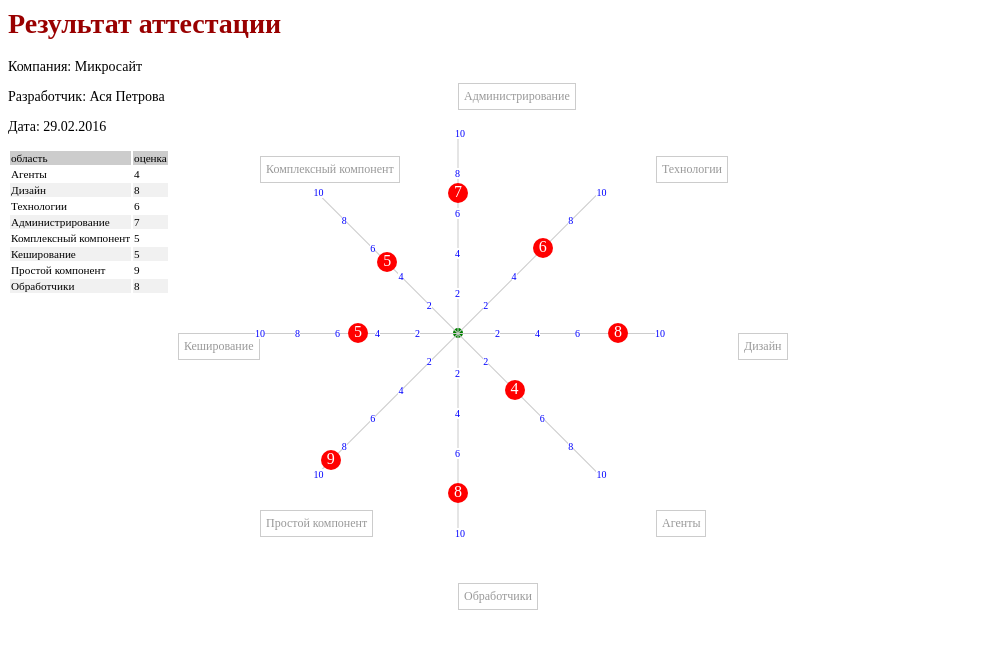
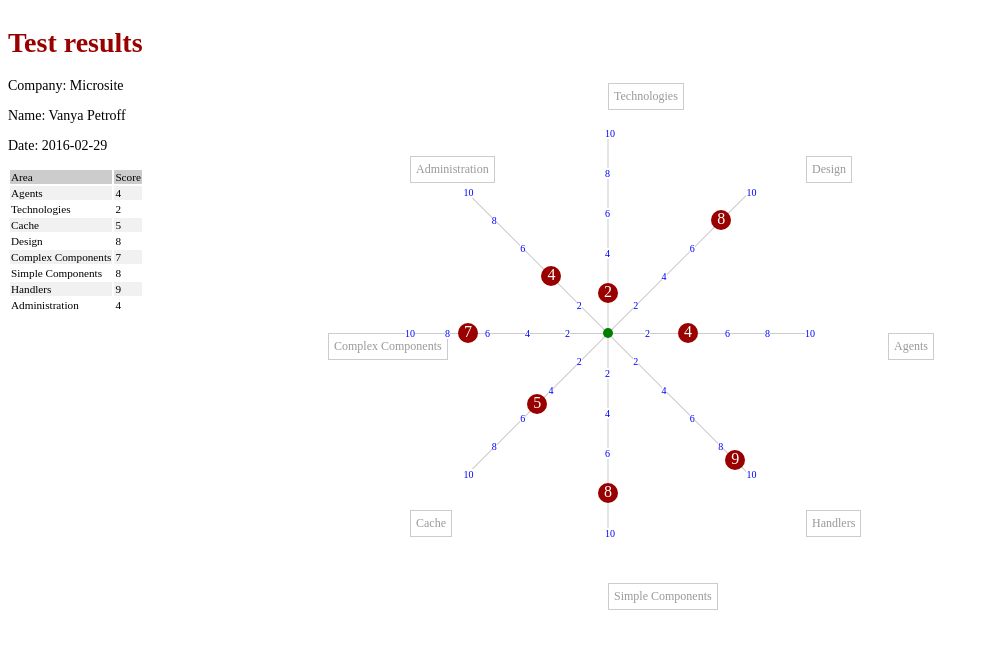
Before and after one commit to mskozhanova/javascript, a plain HTML site: page BitrixSkills/index.html in a window 1280 px wide. Shown: the whole page, without its empty margins (0-989 px from the left). Drawn offline with Linux system fonts and the light colour scheme.

Commit message:
new ajax engine for data presentation

```diff
--- /dev/null
+++ b/BitrixSkills/css/style.css
@@ -0,0 +1,95 @@
+* {
+  box-sizing: border-box;
+}
+#caption{
+	float:left;
+}
+#main{
+	float:left;
+}
+
+.main-content{
+	height: 650px;
+	position: relative;
+}
+
+@media (min-width: 966px)  {
+	#caption{
+		width:250px;
+	}
+	#main{
+		width:700px;
+	}
+}
+
+@media (min-width: 768px) and (max-width: 965px) {
+	#caption{
+		width:100%;
+	}
+	#main{
+		width:700px;
+	}
+}
+
+@media (max-width: 767px) {
+	#caption{
+		width:100%;
+	}
+	#main{
+		width:100%;
+	}
+}
+
+.main-content.test{
+	background: url(diagram.jpg) no-repeat;
+	background-position: 0px -200px;
+}
+.zero{
+	position: absolute;
+	background: green;
+}
+.axis{
+	height:0px;
+	border-bottom:1px solid #ccc;
+	position: absolute;
+}
+.axis-scale-points{
+	background: white;
+	color: blue;
+	font-size: 10px;
+	position: absolute;
+	z-index: +10;
+}
+.area-name{
+	position: absolute;
+	border: 1px solid #ccc;
+	padding:5px;
+	color: #999;
+	font-size: 12px;
+	width:auto;
+}
+.exam-point{
+	position: absolute;
+	background: #990000;
+	color:white;
+	z-index: 20;
+	text-align: center;
+}
+.titles{
+	font-size: 14px;
+	color:black;
+}
+.titles h1 {
+	color: #990000;
+}
+.results{
+	width:auto;
+	font-size: 70%;
+
+}
+.results tbody tr:nth-child(2n+1) td{
+	background: #f1f1f1;
+}
+.results thead tr{
+	background: #ccc;
+}
--- /dev/null
+++ b/BitrixSkills/dev-data/data.csv
@@ -0,0 +1,9 @@
+id;name;company;date;areacode;score
+123456;Vanya Petroff;Microsite;2016-02-29;agents;4
+123456;Vanya Petroff;Microsite;2016-02-29;tech;2
+123456;Vanya Petroff;Microsite;2016-02-29;cache;5
+123456;Vanya Petroff;Microsite;2016-02-29;design;8
+123456;Vanya Petroff;Microsite;2016-02-29;complex;7
+123456;Vanya Petroff;Microsite;2016-02-29;simple;8
+123456;Vanya Petroff;Microsite;2016-02-29;handlers;9
+123456;Vanya Petroff;Microsite;2016-02-29;adm;4
--- a/BitrixSkills/index.html
+++ b/BitrixSkills/index.html
@@ -2,12 +2,13 @@
 <html lang="ru">
 	<head>
 	    <meta charset="utf-8">
-    	<link rel="stylesheet" href="style.css">
+    	<link rel="stylesheet" href="css/style.css">
+    	<title></title>
 	</head>
 	<body>
-		<div id="main" class="main-content ">
-
-		</div>
-    	<script src="script.js"></script>
+		<div id="caption"></div>
+		<div id="main" class="main-content "></div>
+  		<script src="js/ajax-utils.js"></script>
+    	<script src="js/script.js"></script>
 	</body>
 </html>
--- /dev/null
+++ b/BitrixSkills/js/ajax-utils.js
@@ -0,0 +1,66 @@
+(function (global) {
+
+// Set up a namespace for our utility
+var ajaxUtils = {};
+
+
+// Returns an HTTP request object
+function getRequestObject() {
+  if (window.XMLHttpRequest) {
+    return (new XMLHttpRequest());
+  }
+  else if (window.ActiveXObject) {
+    // For very old IE browsers (optional)
+    return (new ActiveXObject("Microsoft.XMLHTTP"));
+  }
+  else {
+    global.alert("Ajax is not supported!");
+    return(null);
+  }
+}
+
+
+// Makes an Ajax GET request to 'requestUrl'
+ajaxUtils.sendGetRequest =
+  function(requestUrl, responseHandler, isJsonResponse) {
+    var request = getRequestObject();
+    request.onreadystatechange =
+      function() {
+        handleResponse(request,
+                       responseHandler,
+                       isJsonResponse);
+      };
+    request.open("GET", requestUrl, true);
+    request.send(null); // for POST only
+  };
+
+
+// Only calls user provided 'responseHandler'
+// function if response is ready
+// and not an error
+function handleResponse(request,
+                        responseHandler,
+                        isJsonResponse) {
+  if ((request.readyState == 4) &&
+     (request.status == 200)) {
+
+    // Default to isJsonResponse = true
+    if (isJsonResponse == undefined) {
+      isJsonResponse = true;
+    }
+
+    if (isJsonResponse) {
+      responseHandler(JSON.parse(request.responseText));
+    }
+    else {
+      responseHandler(request.responseText);
+    }
+  }
+}
+
+
+// Expose utility to the global object
+global.$ajaxUtils = ajaxUtils;
+
+
+})(window);
--- /dev/null
+++ b/BitrixSkills/js/script.js
@@ -0,0 +1,224 @@
+(function (global) {
+
+	var dc = {};
+
+	var resultUrl = "snippets/result-table.html";
+	var resultRowUrl = "snippets/result-row.html";
+	var devDataUrl = "dev-data/data.csv";
+	var areasDataUrl = "dev-data/areas.txt";
+	var langUrl = "lang/{{lang}}.txt";
+	var mainSelector = "#main";
+	var textSelector = "#caption";
+
+	// Convinience function for inserting innerHTML for 'select'
+	var insertHtml = function (selector, html) {
+	  var targetElem = document.querySelector(selector);
+	  targetElem.innerHTML = html;
+	};
+
+	// Show loading icon inside element identified by 'selector'.
+	var showLoading = function (selector) {
+	  var html = "<div class='text-center'>";
+	  html += "<img src='img/ajax-loader.gif'></div>";
+	  insertHtml(selector, html);
+	};
+
+	// Return substitute of '{{propName}}'
+	// with propValue in given 'string'
+	var insertProperty = function (string, propName, propValue) {
+	  var propToReplace = "{{" + propName + "}}";
+	  string = string
+	    .replace(new RegExp(propToReplace, "g"), propValue);
+	  return string;
+	}
+
+	var axisLength = 200;
+	var zeroPointDim = 10;
+	var captionDeltaX = 80;
+	var captionDeltaY = 50;
+	var markPointDim = 20;
+
+	var zeroX = document.querySelector(mainSelector).offsetWidth/2;
+	var zeroY = document.querySelector(mainSelector).offsetHeight/2;
+
+	var makeElement = function(id, elType, appendToSelector, pointClass, pointLeft, pointTop, pointWidth, pointHeight){
+
+		var point = document.createElement(elType);
+		point.id = id;
+		point.className=pointClass;
+		point.style.left = pointLeft+"px";
+		point.style.top = pointTop+"px";
+		point.style.width = pointWidth+"px";
+		point.style.height = pointHeight+"px";
+		document.querySelector(appendToSelector).appendChild(point);
+
+		return point;
+
+	}
+
+
+
+	document.addEventListener("DOMContentLoaded", function (event) {
+	  	var lang = "en";
+		showLoading(textSelector);
+		getDevData(123456, lang);
+
+
+	});
+
+	function getDevData(id, lang){
+
+			  	var langUrl1 = insertProperty(langUrl, "lang", lang);
+				$ajaxUtils.sendGetRequest(
+				  langUrl1,
+				  function(local){
+				  	$ajaxUtils.sendGetRequest(
+				  		resultUrl,
+				  		function(titles){
+				  			var txt = titles;
+
+					  		txt = insertProperty(txt, "caption-result", local.result);
+					  		txt = insertProperty(txt, "caption-company", local.company);
+					  		txt = insertProperty(txt, "caption-name", local.name);
+					  		txt = insertProperty(txt, "caption-date", local.date);
+					  		txt = insertProperty(txt, "caption-area", local.area);
+					  		txt = insertProperty(txt, "caption-score", local.score);
+
+
+									  	$ajaxUtils.sendGetRequest(
+									  		areasDataUrl,
+									  		function(res){
+
+
+
+												for(var i=0;i<res.areas.length;i++){
+													var newDivContainer = makeElement(res.areas[i], "div", mainSelector, "", 0, 0, "100%", "100%");
+													newDivLeft = (zeroX-axisLength/2+axisLength*Math.cos(-Math.PI*2*i/res.areas.length)/2);
+													newDivTop = (zeroY+axisLength*Math.sin(-Math.PI*2*i/res.areas.length)/2);
+													var newDiv = makeElement("", "div", "#"+res.areas[i], "axis", newDivLeft, newDivTop, axisLength, 0);
+													newDiv.style.transform = "rotate("+(-360*i/res.areas.length)+"deg)";
+
+													for(var j=res.minGrade+2;j<=res.maxGrade;j=j+2){
+														var delta = (axisLength)/(res.maxGrade-res.minGrade);
+														newScalePointDivLeft = (zeroX +j*delta*Math.cos(Math.PI*2*i/res.areas.length)-3);
+														newScalePointDivTop = (zeroY -j*delta*Math.sin(Math.PI*2*i/res.areas.length)-5);
+
+														var newScalePointDiv = makeElement("", "div", "#"+res.areas[i], "axis-scale-points", newScalePointDivLeft, newScalePointDivTop, "", "");
+
+														newScalePointDiv.textContent  = j;
+													}
+
+													newCaptionDivLeft = (zeroX+(axisLength+captionDeltaX)*Math.cos(-Math.PI*2*i/res.areas.length));
+													newCaptionDivTop = (zeroY+(axisLength+captionDeltaY)*Math.sin(-Math.PI*2*i/res.areas.length));
+													var newCaptionDiv = makeElement("", "span", "#"+res.areas[i], "area-name", newCaptionDivLeft, newCaptionDivTop, "", "");
+
+													newCaptionDiv.textContent  = local.areaСaptions[res.areas[i]];
+
+												}
+
+
+
+												$ajaxUtils.sendGetRequest(
+												  devDataUrl,
+												  function(devData){
+												  	if(devData == undefined)
+												  		return;
+												  	var tmp = [];
+												  	tmp = devData.split("\n");
+												  	var names = tmp[0].split(";");
+												  	var tbl=[];
+												  	var obj = {};
+												  	obj.id = id;
+												  	var k=0;
+
+												  	for(var i=1;i<tmp.length;i++){
+												  		var tmp1 = [];
+												  		tmp1 = tmp[i].split(";");
+
+												  		if (tmp1[0] == id){
+												  			tbl[k] = [];
+												  			for(var j=0;j<names.length;j++){
+												  				tbl[k][names[j]] = tmp1[j];
+												  			}
+												  			k++;
+														}
+												  	}
+												  	if(tbl.length>0) {
+												  		obj.devName = tbl[0]["name"];
+												  		obj.companyName = tbl[0]["company"];
+												  		obj.examDate = tbl[0]["date"];
+												  		obj.scores = [];
+												  		for(var j=0;j<tbl.length;j++){
+												  			var num = res.areas.indexOf(tbl[j]["areacode"]);
+												  			obj.scores[j] = {area: tbl[j]["areacode"], score: tbl[j]["score"], num: num};
+												  		}
+												  		console.log(obj);
+												  	}
+
+
+										  			txt = insertProperty(txt, "dev-company", obj.companyName);
+										  			txt = insertProperty(txt, "dev-name", obj.devName);
+										  			txt = insertProperty(txt, "dev-date", obj.examDate);
+
+
+
+
+											  		var results = "";
+											  		if(obj.scores.length>0){
+													  	$ajaxUtils.sendGetRequest(
+													  		resultRowUrl,
+													  		function(row){
+													  			for(var j=0;j<obj.scores.length; j++){
+													  				results += insertProperty(insertProperty(row, "dev-score", obj.scores[j].score), "dev-area", local.areaСaptions[obj.scores[j].area]);
+													  			}
+													  			txt = insertProperty(txt, "result-rows", results);
+
+													  			insertHtml(textSelector, txt);
+
+													  			zeroPoint = makeElement("zeropoint", "div", mainSelector, "zero", zeroX-zeroPointDim/2, zeroY-zeroPointDim/2, zeroPointDim, zeroPointDim);
+													  			zeroPoint.style.borderRadius = (zeroPointDim/2)+"px";
+
+
+
+
+
+										  								for(var i=0;i<obj.scores.length;i++){
+																					var delta = obj.scores[i].score*(axisLength)/(res.maxGrade-res.minGrade);
+																					var i1 = obj.scores[i].num;
+																					newExamPointDivLeft = (zeroX +delta*Math.cos(Math.PI*2*i1/res.areas.length)-10);
+																					newExamPointDivTop = (zeroY -delta*Math.sin(Math.PI*2*i1/res.areas.length)-10);
+
+																					var newExamPointDiv = makeElement("", "div", "#"+obj.scores[i].area, "exam-point", newExamPointDivLeft, newExamPointDivTop, markPointDim, markPointDim);
+																					newExamPointDiv.textContent = obj.scores[i].score;
+																					newExamPointDiv.style.borderRadius = (markPointDim/2)+"px";
+
+																		}
+
+													  			//console.log(obj);
+													  		},
+													  		false
+													  	);
+											  		}
+
+
+
+
+
+						},
+					false);
+
+									  		},
+									  		true
+									  	);
+
+				  	}, false);
+
+
+				  },
+				 true);
+}
+
+
+	global.$dc = dc;
+
+})(window);
--- /dev/null
+++ b/BitrixSkills/snippets/result-row.html
@@ -0,0 +1 @@
+<tr><td>{{dev-area}}</td><td>{{dev-score}}</td></tr>
--- /dev/null
+++ b/BitrixSkills/snippets/result-table.html
@@ -0,0 +1,7 @@
+<div class="titles">
+	<h1>{{caption-result}}</h1><p>{{caption-company}}: {{dev-company}}</p><p>{{caption-name}}: {{dev-name}}</p><p>{{caption-date}}: {{dev-date}}</p>
+</div>
+<table class="results">
+	<thead><tr><td>{{caption-area}}</td><td>{{caption-score}}</td></tr></thead>
+	{{result-rows}}
+</table>
```
Also changed, not shown: BitrixSkills/dev-data/areas.txt (added), BitrixSkills/img/ajax-loader.gif (added), BitrixSkills/lang/en.txt (added), BitrixSkills/lang/ru.txt (added).
